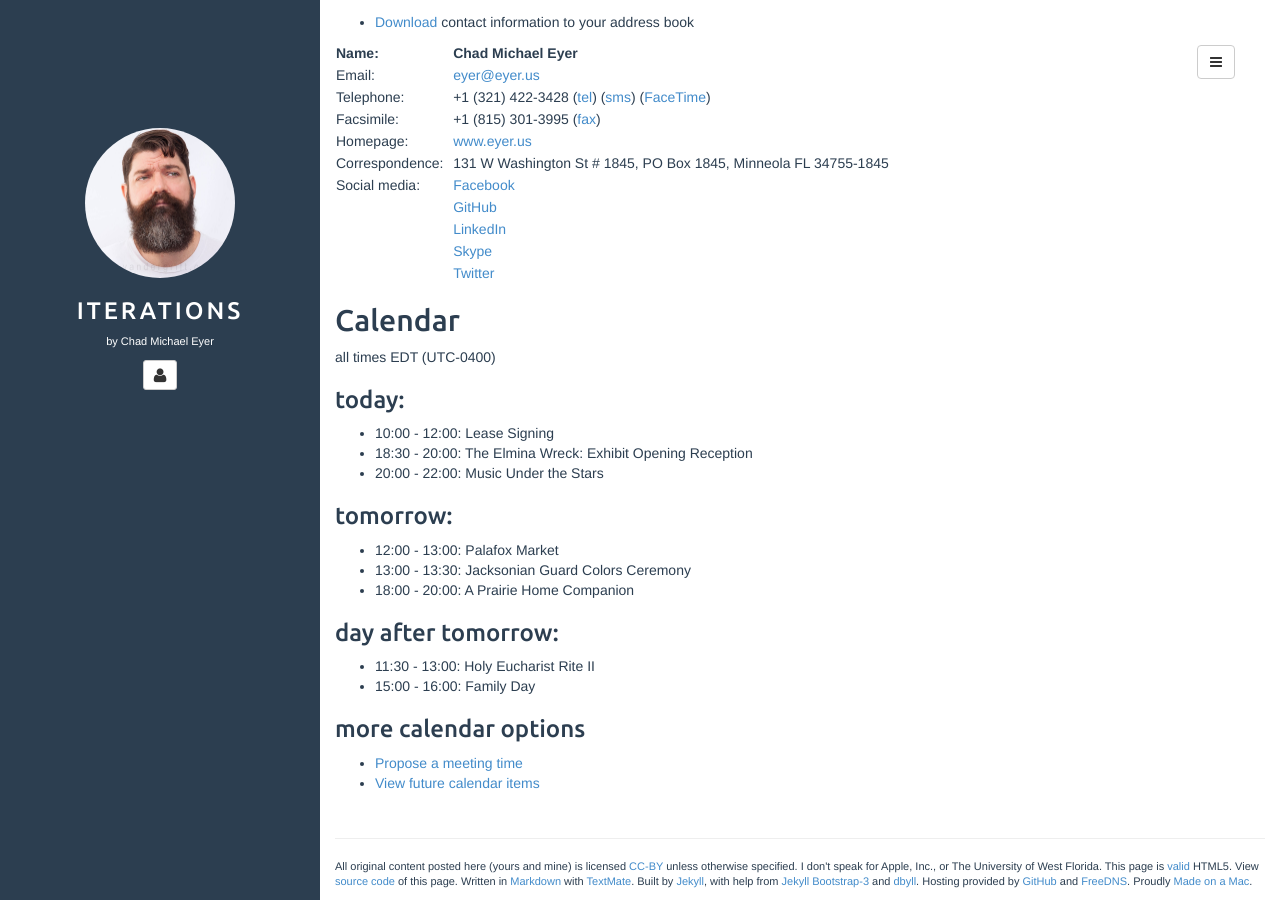
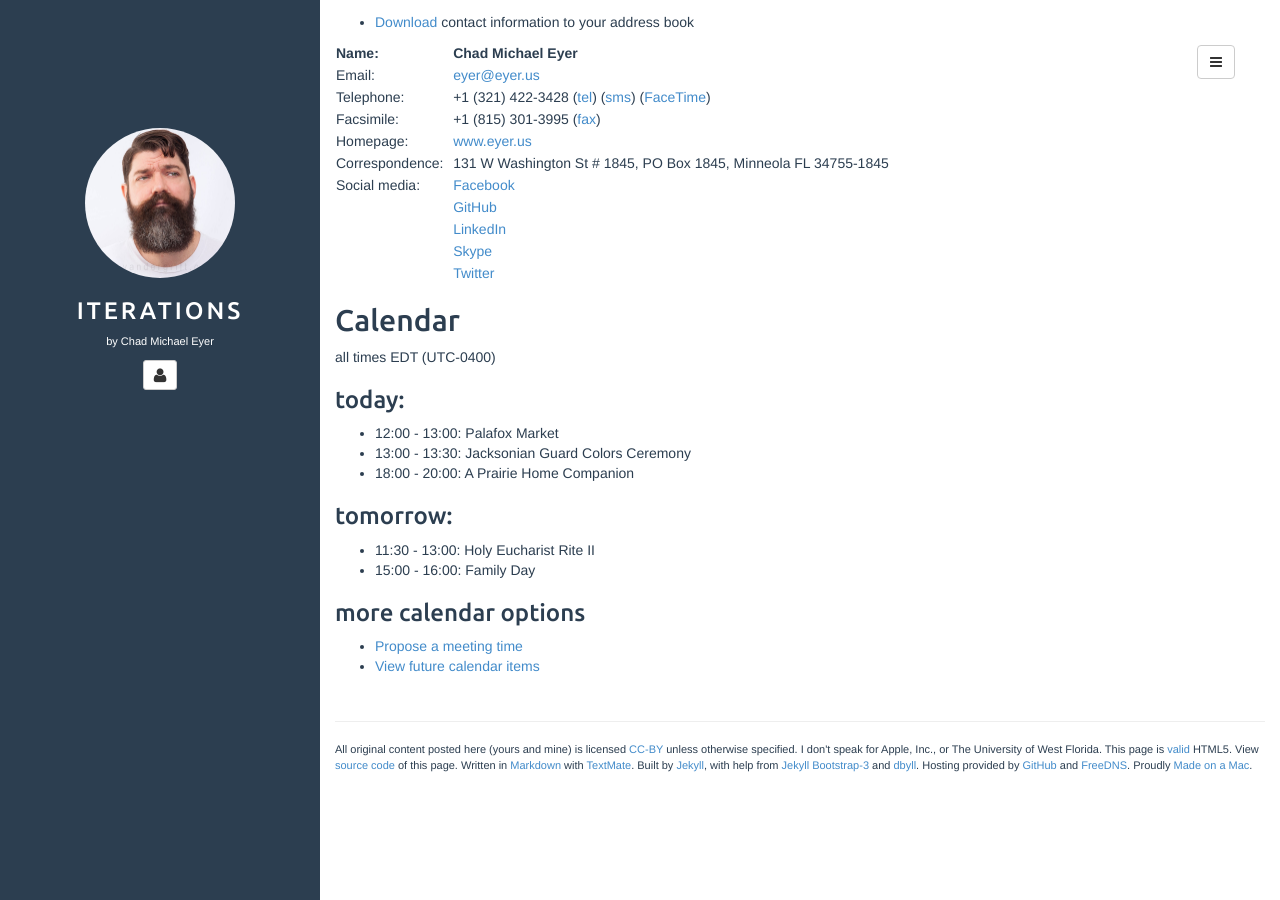
Before and after one commit to chadmichaeleyer/chadmichaeleyer.github.io, a Jekyll site: the page built from about.md, in a window 1280 px wide and 900 px high, scrolled down 1130 px. Built offline with Jekyll 4.4.1, drawn with Linux system fonts in a browser that asks for light colours.

Commit message:
calendar update

```diff
--- a/calendar.markdown
+++ b/calendar.markdown
@@ -1,18 +1,12 @@
 all times EDT (UTC-0400)
 
 ### today:
-
-* 10:00 - 12:00: Lease Signing
-* 18:30 - 20:00: The Elmina Wreck: Exhibit Opening Reception
-* 20:00 - 22:00: Music Under the Stars
-
-### tomorrow:
 
 * 12:00 - 13:00: Palafox Market
 * 13:00 - 13:30: Jacksonian Guard Colors Ceremony
 * 18:00 - 20:00: A Prairie Home Companion
 
-### day after tomorrow:
+### tomorrow:
 
 * 11:30 - 13:00: Holy Eucharist Rite II
 * 15:00 - 16:00: Family Day
```
Also changed, not shown: calendar-year.markdown (+6 -6 lines).
